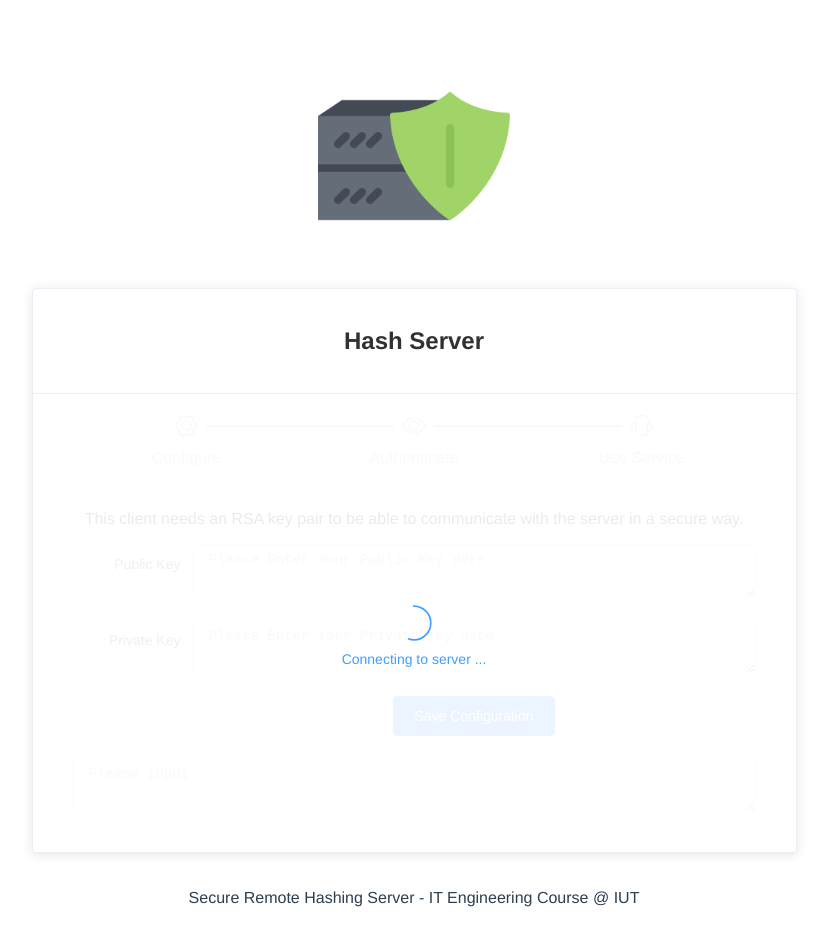
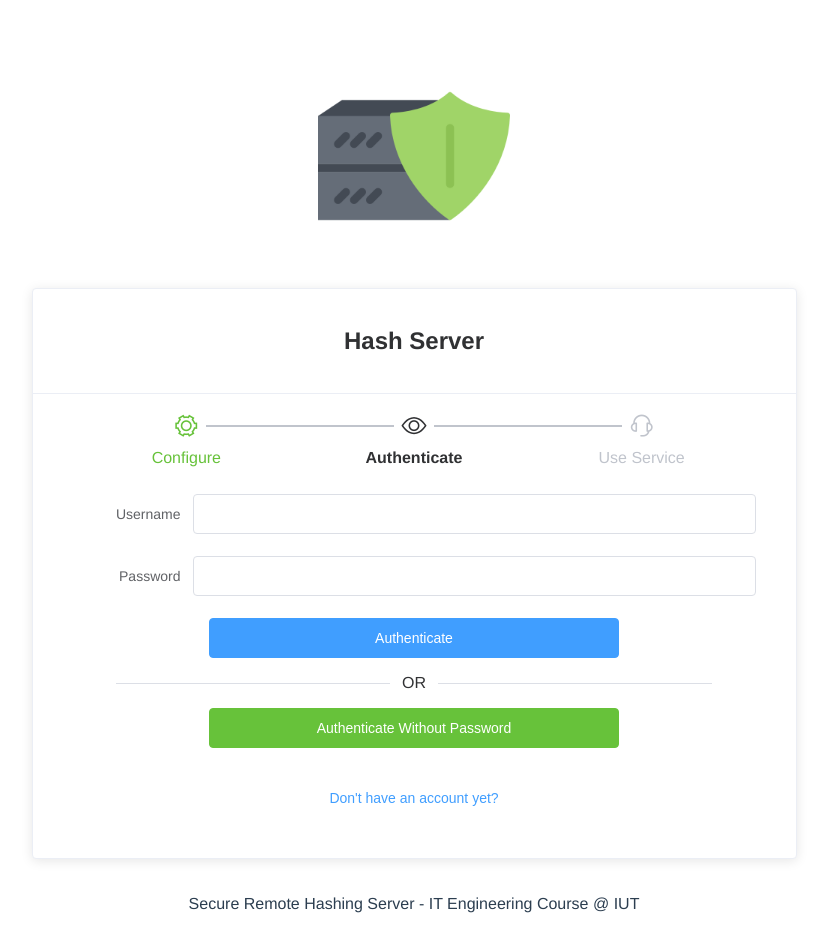
Before and after one commit to KayvanMazaheri/hash-server, a Vue app in the folder client/: page / in a window 1280 px wide. Shown: the whole page, without its empty margins (226-1054 px from the left). Built offline with nearby package versions, Linux system fonts and the light colour scheme; what vue-socket.io would draw is missing.

Commit message:
Add Authentication Section

```diff
--- a/client/src/components/Main.vue
+++ b/client/src/components/Main.vue
@@ -16,37 +16,65 @@
             </el-steps>
           </el-header>
           <el-main>
-            <div id="config">
+            <div id="config" v-if="step == 0">
               <p>This client needs an RSA key pair to be able to communicate with the server in a secure way.</p>
 
-              <el-form ref="configForm" :model="config" label-width="120px">
+              <el-form ref="configForm" :model="client" label-width="120px">
                 <el-form-item label="Public Key">
                   <el-input
                     type="textarea"
-                    :rows="2"
+                    :rows="4"
                     placeholder="Please Enter Your Public Key Here"
-                    v-model="config.publicKey">
+                    v-model="client.publicKey">
                   </el-input>
                 </el-form-item>
                 <el-form-item label="Private Key">
                   <el-input
                     type="textarea"
-                    :rows="2"
+                    :rows="6"
                     placeholder="Please Enter Your Private Key Here"
-                    v-model="config.privateKey">
+                    v-model="client.privateKey">
                   </el-input>
                 </el-form-item>
-                <el-form-item>
-                  <el-button type="primary" @click="onSubmit">Save Configuration</el-button>
-                </el-form-item>
+                <el-button type="primary" @click="handshake">Save Configuration</el-button>
               </el-form>
             </div>
-            <el-input
-              type="textarea"
-              :rows="2"
-              placeholder="Please input"
-              v-model="text">
-            </el-input>
+            <div id="auth" v-if="step == 1">
+              <transition
+                name="fade"
+                enter-active-class="animated zoomIn"
+                leave-active-class="animated zoomOut"
+                mode="out-in"
+                appear>
+
+                <el-form ref="authForm" :model="auth" label-width="120px" v-if="!auth.switchLoginSignup" key="1">
+                  <el-form-item label="Username">
+                    <el-input v-model="auth.username"></el-input>
+                    </el-input>
+                  </el-form-item>
+                  <el-form-item label="Password">
+                     <el-input type="password" v-model="auth.password" auto-complete="off"></el-input>
+                  </el-form-item>
+                  <el-button type="primary" @click="basicAuthenticate">Authenticate</el-button>
+                  <p class="liner"> OR </p>
+                  <el-button type="success" @click="passwordlessAuthenticate">Authenticate Without Password</el-button>
+                </el-form>
+                <el-form ref="authFormSignup" :model="auth" label-width="120px" v-if="auth.switchLoginSignup" key="2">
+                  <el-form-item label="Username">
+                    <el-input v-model="auth.username"></el-input>
+                    </el-input>
+                  </el-form-item>
+                  <el-form-item label="Password">
+                     <el-input type="password" v-model="auth.password" auto-complete="off"></el-input>
+                  </el-form-item>
+                  <el-form-item label="Confirm">
+                     <el-input type="password" v-model="auth.passwordConfirmation" auto-complete="off"></el-input>
+                  </el-form-item>
+                  <el-button type="success" @click="register">Register</el-button>
+                </el-form>
+              </transition>
+              <el-button id="switchLoginSignup"type="text" @click="switchLoginSignup">{{switchLoginSignupText}}</el-button>
+            </div>
           </el-main>
         </el-container>
       </el-card>
@@ -59,13 +87,39 @@
 export default {
   data () {
     return {
-      connected: false,
+      connected: true,
       text: '',
-      step: -1,
-      config: {
+      step: 1,
+      client: {
         publicKey: '',
         privateKey: ''
+      },
+      server: {
+        publicKey: ''
+      },
+      common: {
+        aesKey: '',
+        nonce: ''
+      },
+      auth: {
+        switchLoginSignup: false,
+        username: '',
+        password: '',
+        passwordConfirmation: ''
       }
+    }
+  },
+  computed: {
+    switchLoginSignupText () {
+      return (this.auth.switchLoginSignup ? 'Already have an account?' : 'Don\'t have an account yet?')
+    }
+  },
+  methods: {
+    switchLoginSignup () {
+      this.auth.switchLoginSignup = !this.auth.switchLoginSignup
+    },
+    handshake () {
+      this.$socket.emit('handshake', { publicKey: this.client.publicKey })
     }
   },
   sockets: {
@@ -85,6 +139,15 @@ export default {
       })
       this.connected = false
       this.step = -1
+    },
+    error (err) {
+      this.$notify.error({
+        title: 'Error',
+        message: err
+      })
+    },
+    handshake (data) {
+      console.log(`handshake: \n${JSON.stringify(data)}`)
     }
   }
 }
@@ -95,4 +158,46 @@ export default {
   color: #67C23A;
   border-color: #67C23A;
 }
+button {
+  width: 60%;
+}
+p.liner {
+  overflow: hidden;
+  text-align: center;
+}
+
+p.liner:before,
+p.liner:after {
+  background-color: #DCDFE6;
+  content: "";
+  display: inline-block;
+  height: 1px;
+  position: relative;
+  vertical-align: middle;
+  width: 40%;
+}
+
+p.liner:before {
+  right: 0.5em;
+  /* left: 1em; */
+  margin-left: -50%;
+}
+
+p.liner:after {
+  left: 0.5em;
+  /* right: 1em; */
+  margin-right: -50%;
+}
+
+#switchLoginSignup {
+  padding-top: 3em;
+}
+/*
+.fade-enter-active, .fade-leave-active {
+  transition: opacity .5s;
+}
+.fade-enter, .fade-leave-to {
+  opacity: 0;
+} */
+
 </style>
```
